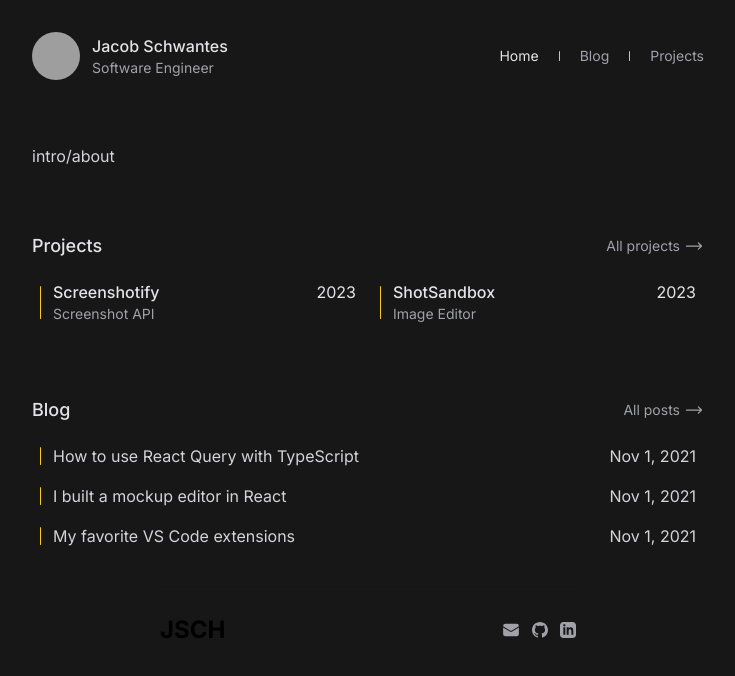
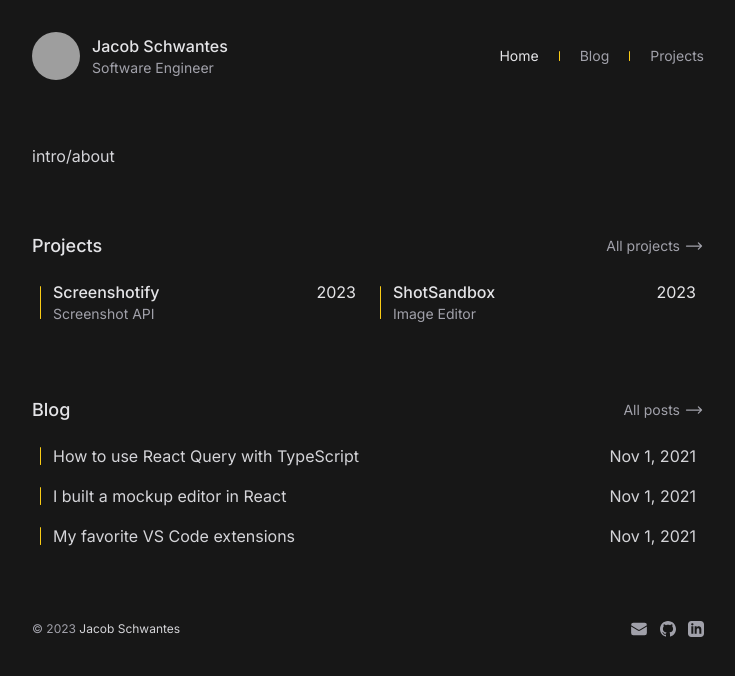
Before and after one commit to jacobschwantes/personal-portfolio, a Next.js app: page / in a window 1280 px wide. Shown: the top 676 px of the page, without its empty margins (272-1007 px from the left). Built offline with nearby package versions, Linux system fonts and the light colour scheme; grey boxes are pictures that could not be loaded.

Commit message:
feat: new footer styling

```diff
--- a/src/app/components/Footer.tsx
+++ b/src/app/components/Footer.tsx
@@ -5,13 +5,12 @@ import Socials from "./Socials";
 interface FooterProps {}
 
 const Footer: NextComponentType<NextPageContext, {}, FooterProps> = ({}) => (
-  <footer className=" md:px-32 px-6 ">
-    <div className="mx-auto flex justify-between items-center border-t-2 border-zinc-900 py-6">
-      <Link className="text-2xl font-bold" href="/">
-        JSCH
-      </Link>
-      <Socials />
-    </div>
+  <footer className="flex justify-between items-center gap-x-3 py-8 text-zinc-400 text-xs ">
+    <small className="text-xs">
+      &copy; <time>2023</time>{" "}
+      <span className="text-zinc-300">Jacob Schwantes</span>
+    </small>
+    <Socials />
   </footer>
 );
 
```
